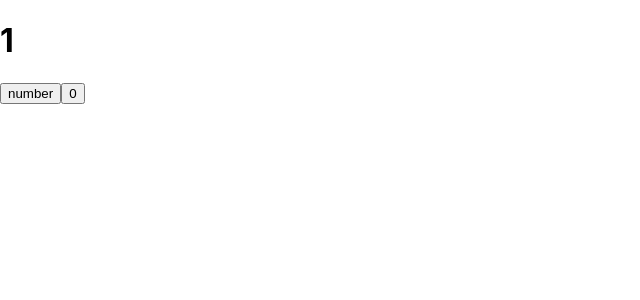
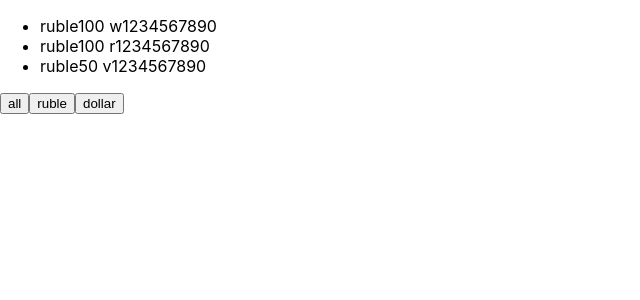
Before and after one commit to RuslanZhavoronkov/microtasks, a React (Create React App) app: page / in a window 1280 px wide. Shown: the top 300 px of the page, without its empty margins (0-640 px from the left). Built offline with nearby package versions, Linux system fonts and the light colour scheme.

Commit message:
filtred money

```diff
--- a/src/App.tsx
+++ b/src/App.tsx
@@ -1,4 +1,4 @@
-import React, { useState /*, {MouseEvent}*/ } from "react";
+import React, { useState /* , {MouseEvent}*/ } from "react";
 import "./App.css";
 //import { Button } from "./components/Button";
 //import { CarType, FastCar } from "./method_MAP/FastCar";
@@ -63,7 +63,7 @@ function App() {
   //useState
 
   // let a = 1;
-  let [a, setA] = useState(1);
+  /*let [a, setA] = useState(1);
   const onClickHandler = () => {
     setA(++a);
     console.log(a);
@@ -71,7 +71,22 @@ function App() {
 
   const onClickHandlernull = () => {
     setA((a = 0));
-  };
+  };*/
+
+  const [money, setMoney] = useState([
+    { banknote: "dollar", nominal: 100, number: " a1234567890" },
+    { banknote: "dollar", nominal: 50, number: " z1234567890" },
+    { banknote: "ruble", nominal: 100, number: " w1234567890" },
+    { banknote: "dollar", nominal: 100, number: " e1234567890" },
+    { banknote: "dollar", nominal: 50, number: " c1234567890" },
+    { banknote: "ruble", nominal: 100, number: " r1234567890" },
+    { banknote: "dollar", nominal: 50, number: " x1234567890" },
+    { banknote: "ruble", nominal: 50, number: " v1234567890" },
+  ]);
+
+  let currentMoney = money.filter(
+    (filtredMoney, index) => filtredMoney.banknote === "ruble"
+  );
 
   return (
     /*<>
@@ -132,11 +147,27 @@ function App() {
     </>*/
 
     //useState
-    <div>
+    /*<div>
       <h1>{a}</h1>
       <button onClick={onClickHandler}>number</button>
       <button onClick={onClickHandlernull}>0</button>
-    </div>
+    </div>*/
+    <>
+      <ul>
+        {currentMoney.map((objectFromMoneyArr, index) => {
+          return (
+            <li key={index}>
+              <span>{objectFromMoneyArr.banknote}</span>
+              <span>{objectFromMoneyArr.nominal}</span>
+              <span>{objectFromMoneyArr.number}</span>
+            </li>
+          );
+        })}
+      </ul>
+      <button>all</button>
+      <button>ruble</button>
+      <button>dollar</button>
+    </>
   );
 }
 
```
